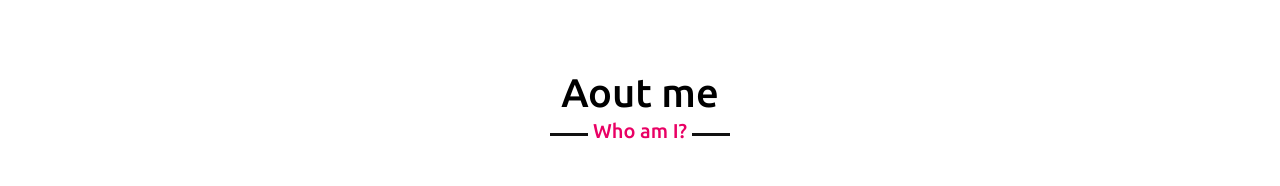
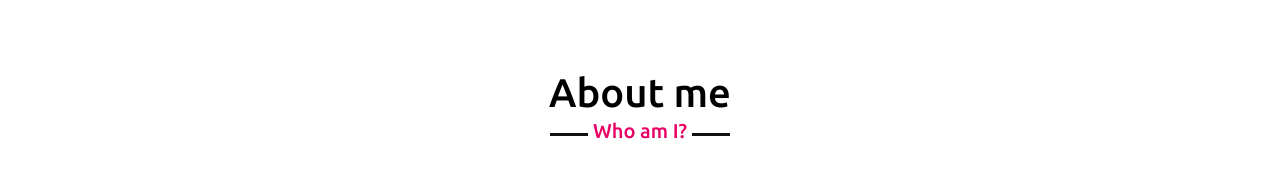
Before and after one commit to ElaheDamavandi/ElaheDamavandi.github.io, a plain HTML site: page index.html in a window 1280 px wide. Shown: the part 830-1016 px from the top of the page. Drawn offline with Linux system fonts and the light colour scheme.

Commit message:
index.html Edited!

```diff
--- a/index.html
+++ b/index.html
@@ -49,7 +49,7 @@
     <!-- sction start -->
     <section class="about" id="about">
         <div class="max-width">
-            <h2 class="title">Aout me</h2>
+            <h2 class="title">About me</h2>
             <div class="about-content">
                 <div class="colum left">
                     <img src="images/piccy.jpg" alt="Profile"/>
```
